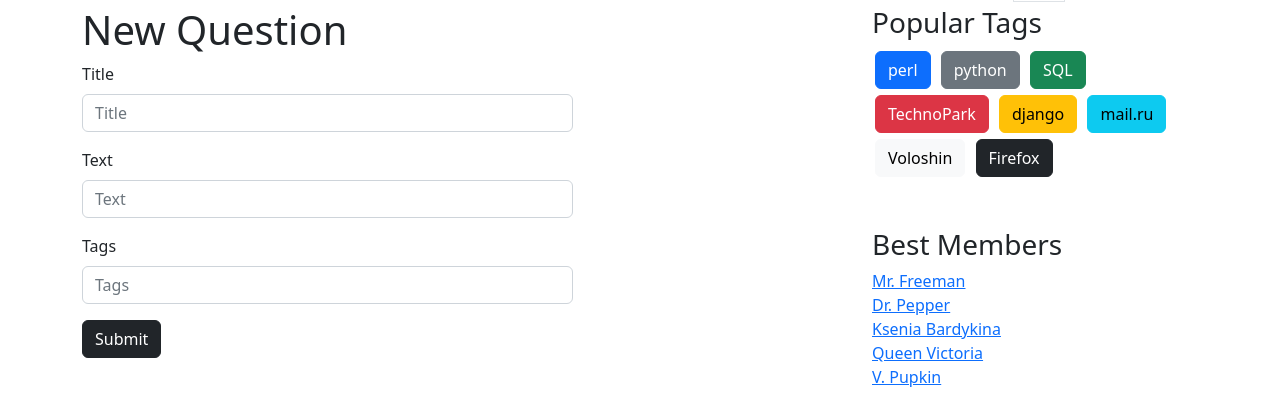
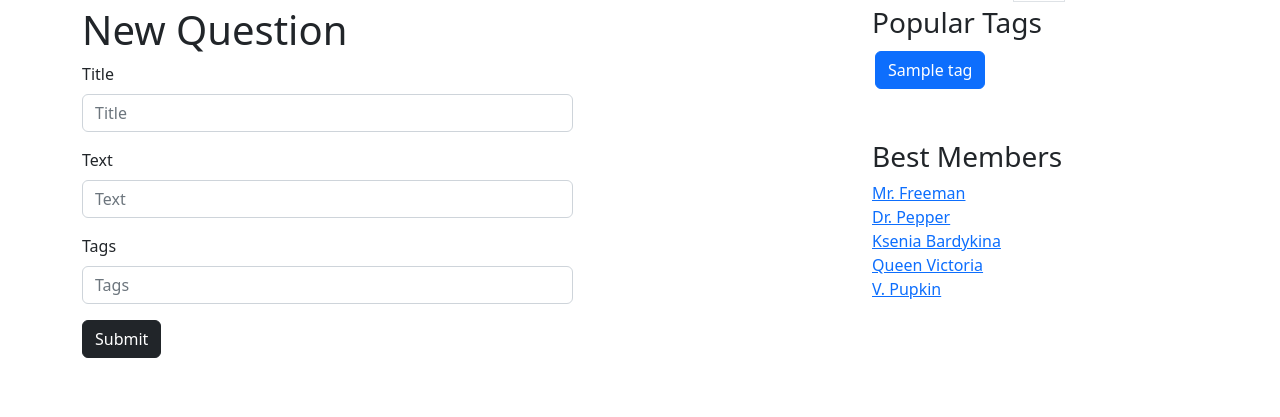
Before and after one commit to mevain/askme_bardykina, a Django app: page /ask in a window 1280 px wide. Shown: the part 78-495 px from the top of the page. Run offline with Django 5.2, Linux system fonts and the light colour scheme; a user stored in the database is signed in; tables that the repository leaves empty hold one stand-in row (values such as "Sample post"); some libraries are stand-ins or nearby versions.

Commit message:
Fixed fill_db and popular tags

```diff
--- a/app/models.py
+++ b/app/models.py
@@ -4,11 +4,17 @@ from datetime import date
 
 # Create your models here.
 
+class TagManager(models.Manager):
+    def get_popular(self):
+        return self.annotate(rating=models.Sum('question__like_number')).order_by('-rating')[:5]
+
 
 class Tag(models.Model):
     name = models.CharField(max_length=20)
     created_at = models.DateTimeField(auto_now_add=True)
     updated_at = models.DateTimeField(auto_now=True)
+
+    objects = TagManager()
 
     def __str__(self):
         return self.name
--- a/app/views.py
+++ b/app/views.py
@@ -25,12 +25,14 @@ def pagination(objects, request, per_page):
 
 # Create your views here.
 def index(request):
+    popular_tags = Tag.objects.get_popular()
     questions = pagination(Question.objects.get_new(), request, 5)
-    return render(request, "index.html", {"questions": questions})
+    return render(request, "index.html", {"questions": questions, 'popular_tags': popular_tags})
 
 @require_http_methods(['GET', 'POST'])
 
 def question(request, question_id):
+    popular_tags = Tag.objects.get_popular()
     answers = pagination(Answer.objects.filter(question=question_id).order_by('-created_at'), request, 5)
     item = get_object_or_404(Question, id=question_id)
     if request.method == "GET":
@@ -45,10 +47,11 @@ def question(request, question_id):
                 question = item
             )
             return redirect('question', question_id=question_id)
-    return render(request, "question.html", {"question": item, "answers" : answers, "form": answer_form})
+    return render(request, "question.html", {"question": item, "answers" : answers, "form": answer_form, 'popular_tags': popular_tags})
 
 
 def ask(request):
+    popular_tags = Tag.objects.get_popular()
     if request.method == "GET":
         question_form = QuestionForm()
     if request.method == 'POST':
@@ -70,13 +73,15 @@ def ask(request):
             question_id = question.id
             print(question_id)
             return redirect(reverse('question', kwargs={'question_id': question_id}))
-    return render(request, "ask.html", {'form': question_form})
+    return render(request, "ask.html", {'form': question_form, 'popular_tags': popular_tags})
 
 def hot(request):
+    popular_tags = Tag.objects.get_popular()
     questions = pagination(Question.objects.get_hot(), request, 5)
-    return render(request, "hot.html", {"questions": questions})
+    return render(request, "hot.html", {"questions": questions, 'popular_tags': popular_tags})
 
 def signup(request):
+    popular_tags = Tag.objects.get_popular()
     if request.method == "GET":
         user_form = RegisterForm()
     if request.method == "POST":
@@ -99,10 +104,11 @@ def signup(request):
             if user:
                 login(request, user)
             return redirect('index')
-    return render(request, 'signup.html', {'form': user_form})
+    return render(request, 'signup.html', {'form': user_form, 'popular_tags': popular_tags})
 
 
 def log_in(request):
+    popular_tags = Tag.objects.get_popular()
     if request.method == 'GET':
         login_form = LoginForm()
     if request.method == 'POST':
@@ -118,13 +124,14 @@ def log_in(request):
             else:
                 error_message = "Invalid username or password"
                 return render(request, 'log_in.html', {'form': login_form, 'error_message' : error_message})
-    return render(request, "log_in.html", context={"form": login_form})
+    return render(request, "log_in.html", context={"form": login_form, 'popular_tags': popular_tags})
 
 def logout(request):
     auth.logout(request)
     return redirect('index')
 
 def profile_edit(request):
+    popular_tags = Tag.objects.get_popular()
     if request.method == "GET":
         settings_form = SettingsForm(initial={'email': request.user.email, 'login': request.user.username})
     if request.method == "POST":
@@ -142,8 +149,9 @@ def profile_edit(request):
             user.save()
 
             return redirect('profile_edit')
-    return render(request, "profile_edit.html", {'form': settings_form})
+    return render(request, "profile_edit.html", {'form': settings_form, 'popular_tags': popular_tags})
 
 def tag(request, tag_name):
+    popular_tags = Tag.objects.get_popular()
     questions = pagination(Question.objects.get_tag(tag_name), request, 5)
-    return render(request, "tag.html", {"questions": questions, "tag_name": tag_name})
+    return render(request, "tag.html", {"questions": questions, "tag_name": tag_name, 'popular_tags': popular_tags})
--- a/templates/layouts/base.html
+++ b/templates/layouts/base.html
@@ -48,17 +48,13 @@
           {% block content %}
           {% endblock %}
           <div class="col">
+            {% if user.is_authenticated %}
             <h3>Popular Tags</h3>
             <div class="row">
               <div class="col">
-                <button class="btn btn-primary" onclick="location.href='{%url 'tag' tag_name="perl"%}'" style="margin: 3px;">perl</button>
-                <button class="btn btn-secondary" onclick="location.href='{%url 'tag' tag_name="python"%}'" style="margin: 3px;">python</button>
-                <button class="btn btn-success" onclick="location.href='{%url 'tag' tag_name="SQL"%}'" style="margin: 3px;">SQL</button>
-                <button class="btn btn-danger" onclick="location.href='{%url 'tag' tag_name="TechnoPark"%}'" style="margin: 3px;">TechnoPark</button>
-                <button class="btn btn-warning" onclick="location.href='{%url 'tag' tag_name="django"%}'" style="margin: 3px;">django</button>
-                <button class="btn btn-info" onclick="location.href='{%url 'tag' tag_name="mail.ru"%}'" style="margin: 3px;">mail.ru</button>
-                <button class="btn btn-light" onclick="location.href='{%url 'tag' tag_name="Voloshin"%}'" style="margin: 3px;">Voloshin</button>
-                <button class="btn btn-dark" onclick="location.href='{%url 'tag' tag_name="Firefox"%}'" style="margin: 3px;">Firefox</button>
+                {% for tag in popular_tags %}
+                <button class="btn btn btn-primary" onclick="location.href='{%url 'tag' tag_name=tag.name%}'" style="margin: 3px;">{{tag.name}}</button>
+                {% endfor %}
               </div>
             </div>
             <h3 class="mt-5">Best Members</h3>
@@ -69,6 +65,7 @@
               <a href="{% url 'index'%}" class="d-block">Queen Victoria</a>
               <a href="{% url 'index'%}" class="d-block">V. Pupkin</a>
             </div>
+            {% endif%}
         </div>
       </main>
       <footer class="fixed-bottom p-3 bg-light">
```
Also changed, not shown: app/management/commands/fill_db.py (+14 -4 lines).
